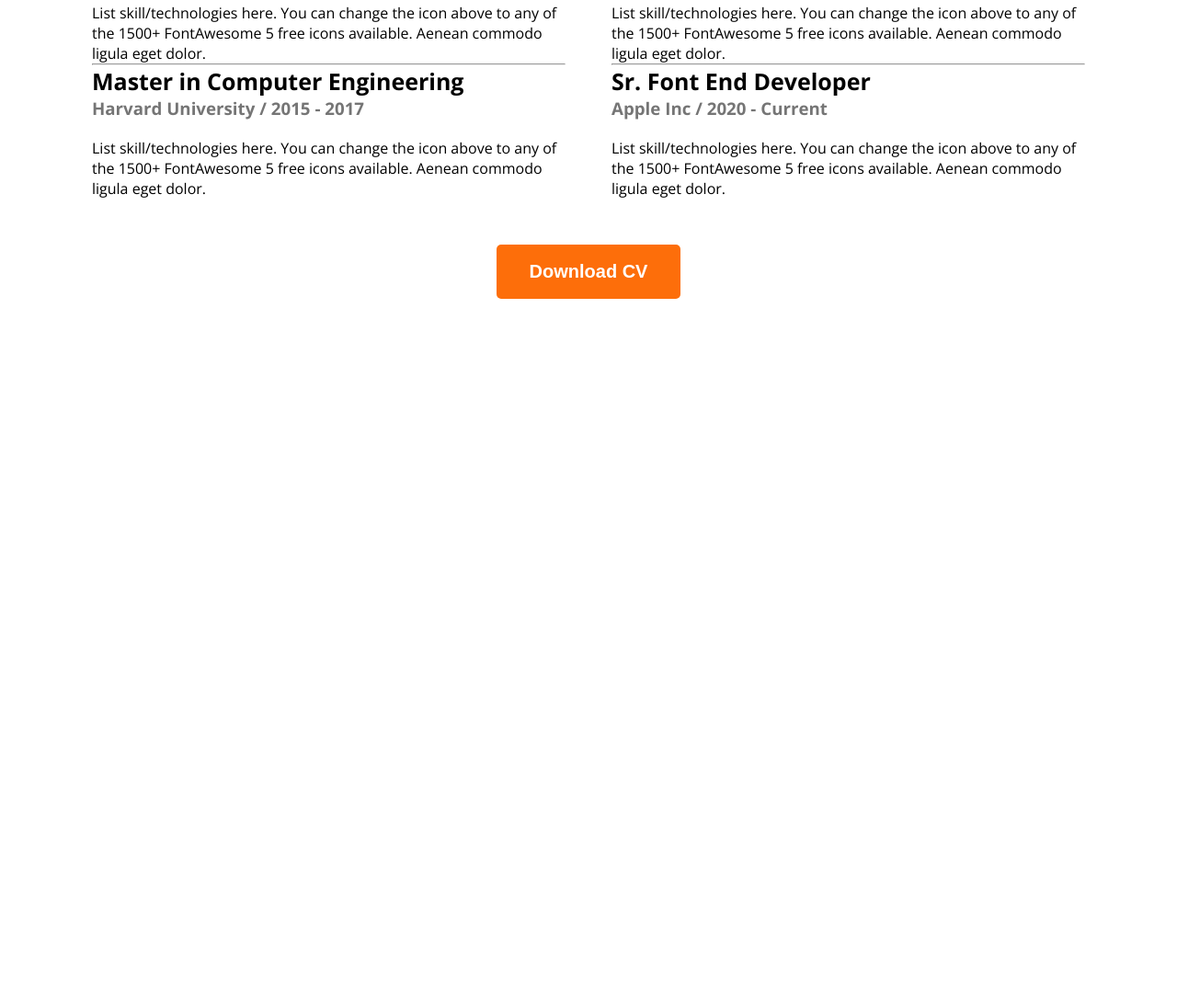
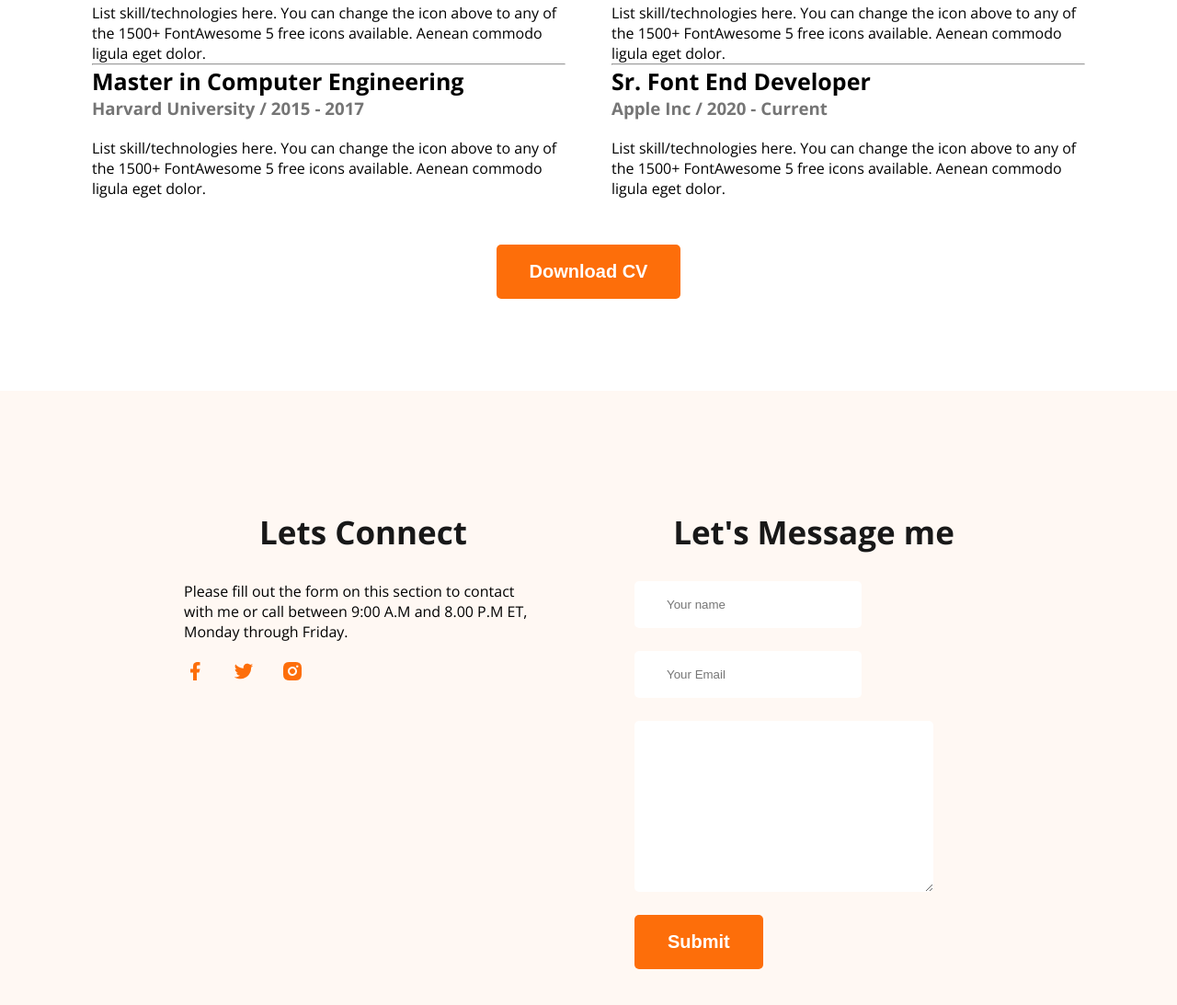
Before and after one commit to timelycoder/sumon.com, a plain HTML site: page index.html in a window 1280 px wide. Shown: the part 2522-3615 px from the top of the page at 92% size. Before the commit the page ends 2847 px from the top, so only its background shows below. Drawn offline with nearby package versions, Linux system fonts and the light colour scheme.

Commit message:
finished the footer  section

```diff
--- a/index.html
+++ b/index.html
@@ -194,6 +194,27 @@
 
       </div>
     </main>
-    <footer></footer>
+    <footer>
+      <div class="footer-column">
+        <h3 class="section-title">Lets Connect</h3>
+        <p>Please fill out the form on this section to contact with me or call between 9:00 A.M and 8.00 P.M ET, Monday through Friday.</p>
+        <div class="social-links">
+          <a href=""><img src="images/icons/facebook.png" alt=""></a>
+          <a href=""><img src="images/icons/twitter.png" alt=""></a>
+          <a href=""><img src="images/icons/insta.png" alt=""></a>
+        </div>
+      </div>
+      <div class="footer-column">
+        <h3 class="section-title">
+          Let's Message me
+        </h3>
+        <form class="contact" action="">
+          <input type="text" placeholder="Your name">
+          <input type="email" placeholder="Your Email">
+          <textarea name="" id="" cols="30" rows="10"></textarea>
+        <input type="submit" value="Submit" class="btn-primary">
+        </form>
+      </div>
+    </footer>
   </body>
 </html>
--- a/styles/portfolio.css
+++ b/styles/portfolio.css
@@ -202,3 +202,39 @@ main {
   text-align: center;
   margin-top: 50px;
 }
+
+/* footer style  */
+
+footer {
+  display: flex;
+  background-color: #fff8f3;
+  padding: 130px 200px;
+  margin-top: 100px;
+  gap: 100px;
+}
+
+.footer-column {
+  width: 50%;
+}
+
+.social-links {
+  padding-top: 20px;
+
+}
+
+.social-links a {
+  margin-right: 25px;
+
+}
+
+.contact input[type="text"],
+.contact input[type="email"],
+textarea {
+  display: block;
+  margin-bottom: 25px;
+  padding: 18px 35px;
+  color: #757575;
+  border-radius: 5px;
+  background-color: #fff;
+  border: 0;
+}
```
